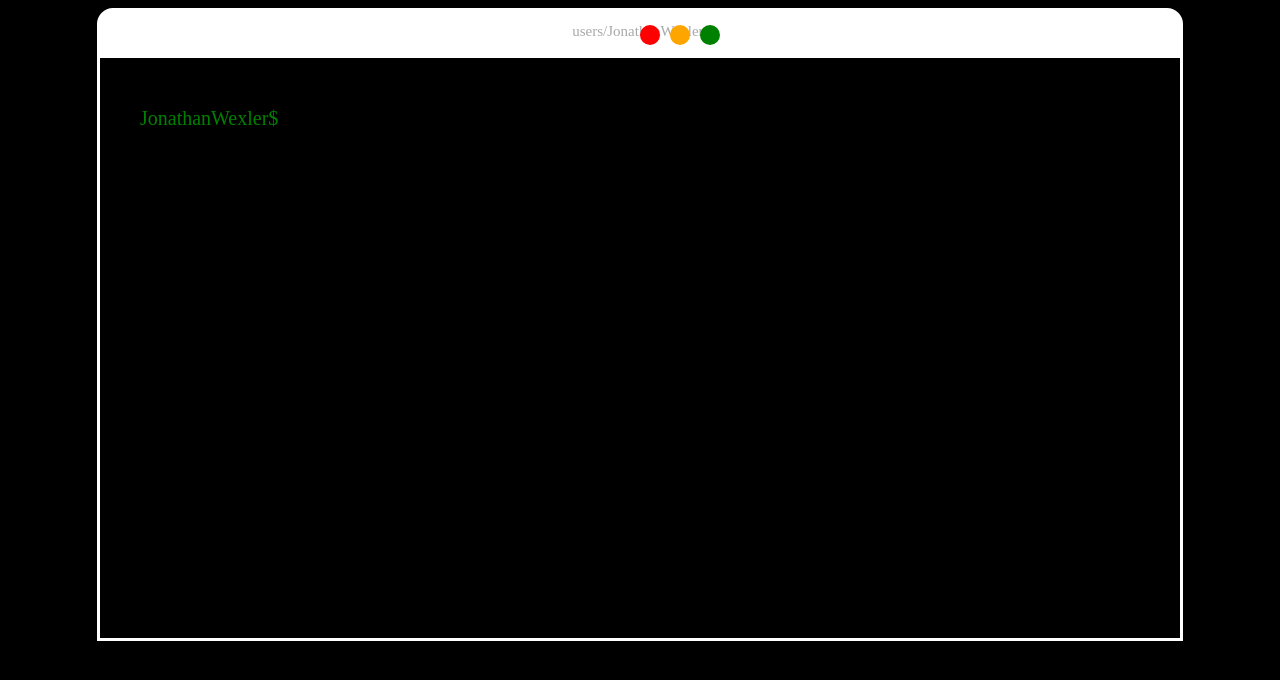
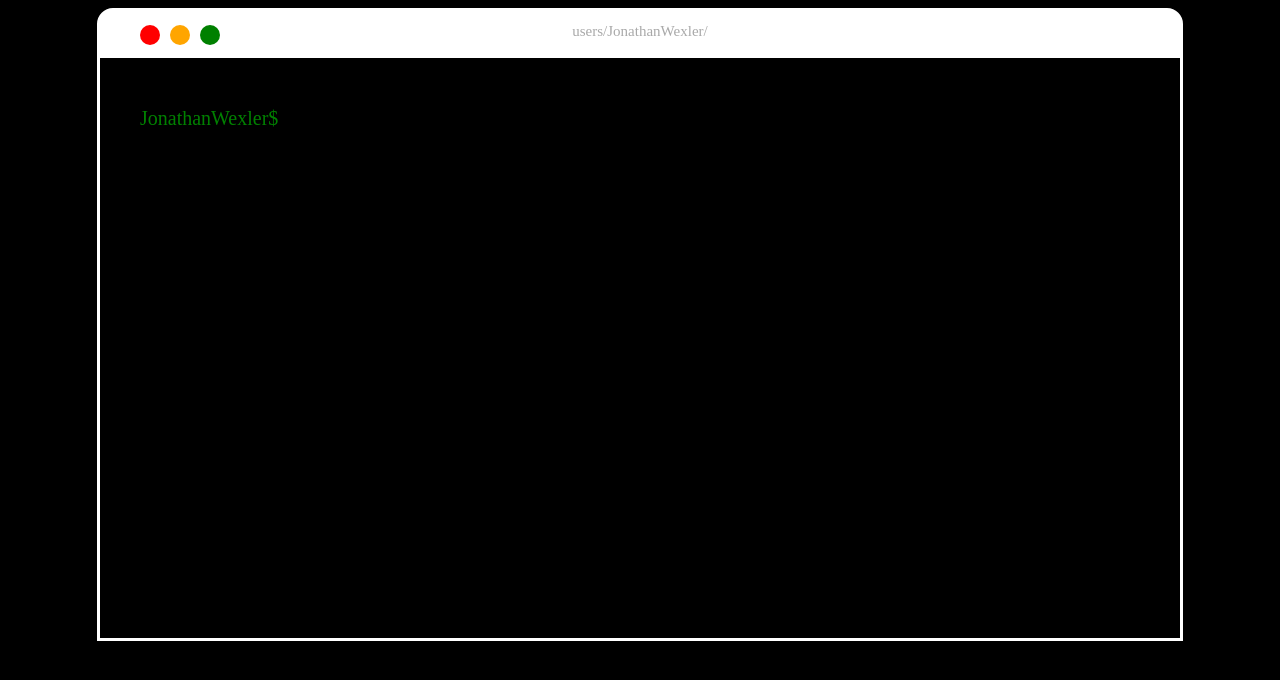
Before and after one commit to JonathanWexler/terminal-resume, a plain HTML site: page index.html in a window 1280 px wide. Drawn offline with nearby package versions, Linux system fonts and the light colour scheme; a web font is replaced by a local one.

Commit message:
moved circle buttons to top

```diff
--- a/terminal.css
+++ b/terminal.css
@@ -13,6 +13,7 @@ body {
     background-color: red;
     position: absolute;
     top: 25px;
+    margin-left: -500px;
     border-top-left-radius: 3em;
     border-bottom-left-radius: 3em;
     border-top-right-radius: 3em;
@@ -44,7 +45,7 @@ body {
     background-color: orange;
     position: absolute;
     top: 25px;
-    margin-left: 30px;
+    margin-left: -470px;
     border-top-left-radius: 3em;
     border-bottom-left-radius: 3em;
     border-top-right-radius: 3em;
@@ -56,8 +57,7 @@ body {
     background-color: green;
     position: absolute;
     top: 25px;
-    margin-left: 60px;
-
+    margin-left: -440px;
     border-top-left-radius: 3em;
     border-bottom-left-radius: 3em;
     border-top-right-radius: 3em;
```
